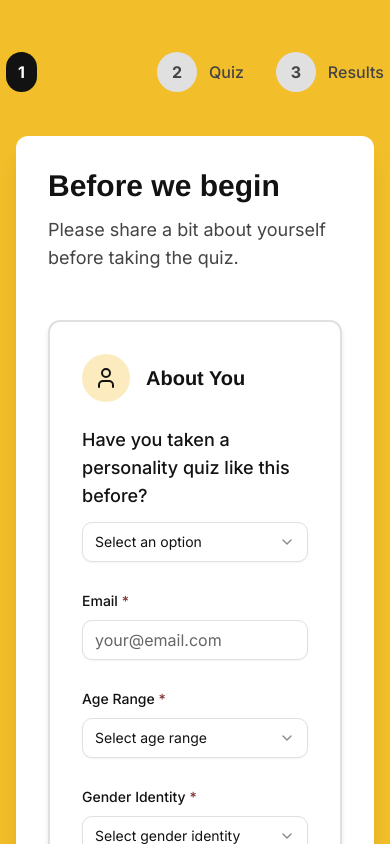
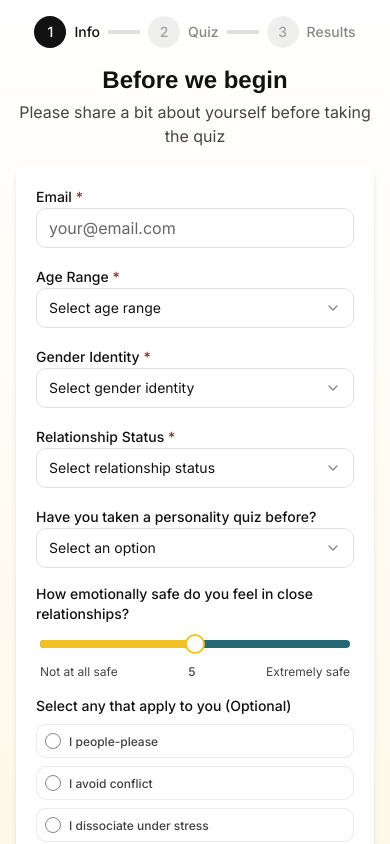
Before and after one commit to nidhi0805/blind-spot-quiz, a React (Vite) app: page / in a window 390 px wide. Both pictures are taken after a click on the button "Begin Self-Assessment". Shown: the top 844 px of the page. Built offline with nearby package versions, Linux system fonts and the light colour scheme.

Commit message:
Refactor: Redesign quiz frontend for FIA branding
Redesigned the quiz intro, intake, and question layouts to match the FIA brand, ensuring a clean, modern, and engaging user experience. Implemented full-screen viewports, responsive designs, and improved visual elements.

```diff
--- a/src/components/IntakeForm.tsx
+++ b/src/components/IntakeForm.tsx
@@ -1,3 +1,4 @@
+
 import React, { useState } from 'react';
 import { useQuiz } from '../context/QuizContext';
 import {
@@ -14,7 +15,8 @@ import { Label } from "@/components/ui/label";
 import { Checkbox } from "@/components/ui/checkbox";
 import { Select, SelectContent, SelectItem, SelectTrigger, SelectValue } from "@/components/ui/select";
 import { toast } from "sonner";
-import { ChevronRight, Lock, User, Puzzle } from "lucide-react";
+import { ChevronRight } from "lucide-react";
+import { motion } from "framer-motion";
 
 const IntakeForm: React.FC = () => {
   const { setIntake, setCurrentStep } = useQuiz();
@@ -27,8 +29,6 @@ const IntakeForm: React.FC = () => {
   const [emotionalSafety, setEmotionalSafety] = useState(5);
   const [preTraits, setPreTraits] = useState<string[]>([]);
   const [emailError, setEmailError] = useState('');
-
-
 
   // Email validation
   const validateEmail = (email: string) => {
@@ -64,6 +64,7 @@ const IntakeForm: React.FC = () => {
       setCurrentStep('results');
       return;
     }
+
     // Save intake data
     setIntake({
       email,
@@ -79,58 +80,72 @@ const IntakeForm: React.FC = () => {
   };
 
   return (
-    <div className="min-h-screen bg-fia-yellow py-12">
-      <div className="fia-container">
-        <div className="fia-stepper mb-10">
-          <div className="fia-stepper-item fia-stepper-item-active">
-            <div className="w-10 h-10 rounded-full bg-fia-charcoal text-fia-white flex items-center justify-center mr-3 text-base font-bold">1</div>
-            <span className="font-medium">Personal Info</span>
+    <motion.div
+      className="h-screen flex flex-col bg-gradient-to-b from-fia-white to-fia-yellow/10 overflow-hidden"
+      initial={{ opacity: 0 }}
+      animate={{ opacity: 1 }}
+      exit={{ opacity: 0 }}
+    >
+      {/* Progress indicator */}
+      <div className="pt-4 pb-2 px-4">
+        <div className="max-w-4xl mx-auto flex items-center justify-center space-x-2 md:space-x-4">
+          <div className="flex items-center">
+            <div className="w-8 h-8 rounded-full bg-fia-charcoal text-white flex items-center justify-center text-sm font-medium">1</div>
+            <span className="ml-2 text-sm font-medium">Info</span>
           </div>
-          <div className="w-16 h-[2px] bg-fia-border mx-3"></div>
-          <div className="fia-stepper-item">
-            <div className="w-10 h-10 rounded-full bg-fia-border text-fia-textLight flex items-center justify-center mr-3 text-base font-bold">2</div>
-            <span className="font-medium">Quiz</span>
+          <div className="w-8 h-1 bg-fia-border"></div>
+          <div className="flex items-center opacity-50">
+            <div className="w-8 h-8 rounded-full bg-fia-border text-fia-textLight flex items-center justify-center text-sm font-medium">2</div>
+            <span className="ml-2 text-sm font-medium">Quiz</span>
           </div>
-          <div className="w-16 h-[2px] bg-fia-border mx-3"></div>
-          <div className="fia-stepper-item">
-            <div className="w-10 h-10 rounded-full bg-fia-border text-fia-textLight flex items-center justify-center mr-3 text-base font-bold">3</div>
-            <span className="font-medium">Results</span>
+          <div className="w-8 h-1 bg-fia-border"></div>
+          <div className="flex items-center opacity-50">
+            <div className="w-8 h-8 rounded-full bg-fia-border text-fia-textLight flex items-center justify-center text-sm font-medium">3</div>
+            <span className="ml-2 text-sm font-medium">Results</span>
+          </div>
         </div>
       </div>
 
-        <Card className="fia-card animate-fade-in shadow-xl border-0">
-          <div className="mb-12">
-            <h2 className="fia-heading mb-3 text-3xl">Before we begin</h2>
-            <p className="text-fia-textLight text-lg">Please share a bit about yourself before taking the quiz.</p>
+      {/* Main form area */}
+      <div className="flex-1 flex flex-col px-4 py-2 overflow-hidden">
+        <div className="max-w-4xl mx-auto w-full flex flex-col h-full">
+          {/* Header */}
+          <div className="text-center mb-4">
+            <motion.h2
+              className="text-2xl md:text-3xl font-bold mb-1"
+              initial={{ opacity: 0, y: -10 }}
+              animate={{ opacity: 1, y: 0 }}
+              transition={{ delay: 0.1 }}
+            >
+              Before we begin
+            </motion.h2>
+            <motion.p
+              className="text-fia-textLight text-base"
+              initial={{ opacity: 0 }}
+              animate={{ opacity: 1 }}
+              transition={{ delay: 0.2 }}
+            >
+              Please share a bit about yourself before taking the quiz
+            </motion.p>
           </div>
 
-          <form onSubmit={handleSubmit} className="space-y-10">
-            <div className="p-8 bg-fia-white rounded-xl border-2 border-fia-border shadow-md">
-              <div className="flex items-center mb-6">
-                <div className="w-12 h-12 rounded-full bg-fia-yellow/30 flex items-center justify-center mr-4">
-                  <User className="w-6 h-6 text-fia-charcoal" />
-                </div>
-                <h3 className="text-xl font-bold">About You</h3>
-              </div>
-
-              <div className="space-y-3 mb-8">
-            <Label htmlFor="taken-quiz" className="fia-label text-lg font-medium">
-              Have you taken a personality quiz like this before?
-            </Label>
-            <Select value={hasTakenQuiz} onValueChange={setHasTakenQuiz} required>
-            <SelectTrigger id="taken-quiz" className="fia-input">
-            <SelectValue placeholder="Select an option" />
-            </SelectTrigger>
-            <SelectContent className="border-2 border-fia-border">
-            <SelectItem value="yes">Yes</SelectItem>
-            <SelectItem value="no">No</SelectItem>
-            </SelectContent>
-            </Select>
-              </div>
-
+          {/* Form content */}
+          <div className="flex-1 flex flex-col">
+            <motion.div
+              className="flex-1"
+              initial={{ opacity: 0, y: 10 }}
+              animate={{ opacity: 1, y: 0 }}
+              transition={{ delay: 0.3 }}
+            >
+              <Card className="bg-white border-0 shadow-md h-full">
+                <form onSubmit={handleSubmit} className="h-full flex flex-col p-5">
+                  {/* Two column grid for form inputs */}
+                  <div className="grid grid-cols-1 md:grid-cols-2 gap-x-8 gap-y-4 flex-1">
+                    {/* Left Column */}
+                    <div className="space-y-4">
                       {/* Email */}
-              <div className="space-y-3 mb-8">
-                <Label htmlFor="email" className="fia-label">
+                      <div>
+                        <Label htmlFor="email" className="text-sm font-medium text-fia-charcoal">
                           Email <span className="text-fia-burgundy">*</span>
                         </Label>
                         <Input
@@ -141,24 +156,23 @@ const IntakeForm: React.FC = () => {
                             setEmail(e.target.value);
                             setEmailError('');
                           }}
-                  className={`fia-input ${emailError ? 'border-fia-burgundy ring-1 ring-fia-burgundy' : 'focus:border-fia-yellow'}`}
+                          className={`h-10 ${emailError ? 'border-fia-burgundy ring-1 ring-fia-burgundy' : 'focus:border-fia-yellow'}`}
                           placeholder="your@email.com"
                           required
                         />
-                {emailError && <p className="text-sm text-fia-burgundy font-medium">{emailError}</p>}
+                        {emailError && <p className="text-xs text-fia-burgundy mt-1">{emailError}</p>}
                       </div>
 
-              <div className="grid grid-cols-1 md:grid-cols-2 gap-8">
                       {/* Age Range */}
-                <div className="space-y-3">
-                  <Label htmlFor="age-range" className="fia-label">
+                      <div>
+                        <Label htmlFor="age-range" className="text-sm font-medium text-fia-charcoal">
                           Age Range <span className="text-fia-burgundy">*</span>
                         </Label>
                         <Select value={ageRange} onValueChange={setAgeRange} required>
-                    <SelectTrigger id="age-range" className="fia-input">
+                          <SelectTrigger id="age-range" className="h-10">
                             <SelectValue placeholder="Select age range" />
                           </SelectTrigger>
-                    <SelectContent className="border-2 border-fia-border">
+                          <SelectContent className="border border-fia-border">
                             {ageRangeOptions.map(option => (
                               <SelectItem key={option.value} value={option.value}>
                                 {option.label}
@@ -169,15 +183,15 @@ const IntakeForm: React.FC = () => {
                       </div>
 
                       {/* Gender Identity */}
-                <div className="space-y-3">
-                  <Label htmlFor="gender-identity" className="fia-label">
+                      <div>
+                        <Label htmlFor="gender-identity" className="text-sm font-medium text-fia-charcoal">
                           Gender Identity <span className="text-fia-burgundy">*</span>
                         </Label>
                         <Select value={genderIdentity} onValueChange={setGenderIdentity} required>
-                    <SelectTrigger id="gender-identity" className="fia-input">
+                          <SelectTrigger id="gender-identity" className="h-10">
                             <SelectValue placeholder="Select gender identity" />
                           </SelectTrigger>
-                    <SelectContent className="border-2 border-fia-border">
+                          <SelectContent className="border border-fia-border">
                             {genderOptions.map(option => (
                               <SelectItem key={option.value} value={option.value}>
                                 {option.label}
@@ -188,16 +202,18 @@ const IntakeForm: React.FC = () => {
                       </div>
                     </div>
 
+                    {/* Right Column */}
+                    <div className="space-y-4">
                       {/* Relationship Status */}
-              <div className="space-y-3 mt-8">
-                <Label htmlFor="relationship-status" className="fia-label">
+                      <div>
+                        <Label htmlFor="relationship-status" className="text-sm font-medium text-fia-charcoal">
                           Relationship Status <span className="text-fia-burgundy">*</span>
                         </Label>
                         <Select value={relationshipStatus} onValueChange={setRelationshipStatus} required>
-                  <SelectTrigger id="relationship-status" className="fia-input">
+                          <SelectTrigger id="relationship-status" className="h-10">
                             <SelectValue placeholder="Select relationship status" />
                           </SelectTrigger>
-                  <SelectContent className="border-2 border-fia-border">
+                          <SelectContent className="border border-fia-border">
                             {relationshipOptions.map(option => (
                               <SelectItem key={option.value} value={option.value}>
                                 {option.label}
@@ -206,71 +222,64 @@ const IntakeForm: React.FC = () => {
                           </SelectContent>
                         </Select>
                       </div>
-            </div>
 
-            {/* Emotional Safety Section */}
-            <div className="p-8 bg-fia-white rounded-xl border-2 border-fia-border shadow-md">
-              <div className="flex items-center mb-6">
-                <div className="w-12 h-12 rounded-full bg-fia-blue/30 flex items-center justify-center mr-4">
-                  <Lock className="w-6 h-6 text-fia-blue" />
-                </div>
-                <h3 className="text-xl font-bold">Emotional Safety</h3>
+                      {/* Previous Quiz */}
+                      <div>
+                        <Label htmlFor="taken-quiz" className="text-sm font-medium text-fia-charcoal">
+                          Have you taken a personality quiz before?
+                        </Label>
+                        <Select value={hasTakenQuiz} onValueChange={setHasTakenQuiz}>
+                          <SelectTrigger id="taken-quiz" className="h-10">
+                            <SelectValue placeholder="Select an option" />
+                          </SelectTrigger>
+                          <SelectContent className="border border-fia-border">
+                            <SelectItem value="yes">Yes</SelectItem>
+                            <SelectItem value="no">No</SelectItem>
+                          </SelectContent>
+                        </Select>
                       </div>
 
                       {/* Emotional Safety Slider */}
-              <div className="space-y-6">
-                <Label className="fia-label text-lg">
-                  How emotionally safe do you feel in your closest relationships?
+                      <div>
+                        <Label className="text-sm font-medium text-fia-charcoal mb-2 block">
+                          How emotionally safe do you feel in close relationships?
                         </Label>
-                <div className="space-y-8 px-4">
-                  <div className="relative pt-10">
+                        <div className="px-1">
                           <Slider
                             value={[emotionalSafety]}
                             min={0}
                             max={10}
                             step={1}
                             onValueChange={values => setEmotionalSafety(values[0])}
-                      className="z-10"
+                            className="my-4"
                           />
-                    <div
-                      className="absolute top-0 left-0 bg-fia-charcoal text-fia-white px-4 py-2 rounded-md transform -translate-x-1/2 transition-all"
-                      style={{ left: `${emotionalSafety * 10}%` }}
-                    >
-                      {emotionalSafety}
-                    </div>
-                  </div>
-                  <div className="flex justify-between text-base font-medium pt-6">
+                          <div className="flex justify-between text-xs text-fia-textLight">
                             <span>Not at all safe</span>
+                            <span className="font-medium">{emotionalSafety}</span>
                             <span>Extremely safe</span>
                           </div>
                         </div>
                       </div>
                     </div>
-
-            {/* Pre-traits Section */}
-            <div className="p-8 bg-fia-white rounded-xl border-2 border-fia-border shadow-md">
-              <div className="flex items-center mb-6">
-                <div className="w-12 h-12 rounded-full bg-fia-teal/30 flex items-center justify-center mr-4">
-                  <Puzzle className="w-6 h-6 text-fia-teal" />
-                </div>
-                <h3 className="text-xl font-bold">Behavioral Patterns</h3>
                   </div>
 
-              {/* Pre-traits Checkboxes */}
-              <div className="space-y-5">
-                <Label className="fia-label text-lg">Do any of these apply to you? (Optional)</Label>
-                <div className="grid grid-cols-1 md:grid-cols-2 gap-4">
-                  {preTraitsOptions.map(option => (
-                    <div key={option.value} className="flex items-start space-x-3 p-5 border-2 border-fia-border rounded-lg bg-white hover:bg-fia-teal/5 transition-colors">
+                  {/* Traits section - optional, condensed */}
+                  <div className="mt-4">
+                    <Label className="text-sm font-medium text-fia-charcoal mb-2 block">
+                      Select any that apply to you (Optional)
+                    </Label>
+                    <div className="grid grid-cols-1 sm:grid-cols-2 md:grid-cols-3 gap-2">
+                      {preTraitsOptions.slice(0, 3).map(option => (
+                        <div key={option.value} className="flex items-center space-x-2 bg-white border border-fia-border/60 rounded-md p-2 hover:bg-fia-teal/5">
                           <Checkbox
                             id={option.value}
                             checked={preTraits.includes(option.value)}
                             onCheckedChange={() => handlePreTraitChange(option.value)}
-                        className="mt-1 border-fia-charcoal/60"
+                            className="border-fia-charcoal/50"
                           />
                           <Label
                             htmlFor={option.value}
-                        className="cursor-pointer text-base leading-snug"
+                            className="cursor-pointer text-xs leading-tight text-fia-charcoal/80"
                           >
                             {option.label}
                           </Label>
@@ -278,29 +287,29 @@ const IntakeForm: React.FC = () => {
                       ))}
                     </div>
                   </div>
-            </div>
 
-            {/* Consent Message */}
-            <div className="rounded-lg bg-fia-blue/10 border-2 border-fia-blue/20 p-6 text-base leading-relaxed">
-              <p className="font-medium text-fia-blue">
-                This is not therapy or diagnosis. It's a mirror — built to help you reflect
-                on how you show up when things get complicated. Everything you share is
-                private and never sold.
-              </p>
+                  {/* Consent message - simplified */}
+                  <div className="mt-3 text-xs text-fia-blue/90 bg-fia-blue/5 border border-fia-blue/10 rounded-md p-2">
+                    This is not therapy or diagnosis — it's a mirror to help you reflect on how you show up in complex relationships.
                   </div>
 
                   {/* Submit Button */}
+                  <div className="mt-4 flex justify-center">
                     <Button
                       type="submit"
-              className="fia-cta-button w-full group"
+                      className="bg-fia-charcoal hover:bg-fia-charcoal/90 text-white px-8 py-2 rounded-lg font-medium group"
                     >
                       Begin the Quiz
                       <ChevronRight className="ml-1 group-hover:translate-x-1 transition-transform" />
                     </Button>
+                  </div>
                 </form>
               </Card>
+            </motion.div>
           </div>
         </div>
+      </div>
+    </motion.div>
   );
 };
 
--- a/src/index.css
+++ b/src/index.css
@@ -1,4 +1,3 @@
-
 @import url('https://fonts.googleapis.com/css2?family=Inter:wght@300;400;500;600;700&display=swap');
 @import url('https://fonts.googleapis.com/css2?family=DM+Sans:wght@400;500;700&family=Work+Sans:wght@400;500;600;700&display=swap');
 
@@ -66,6 +65,33 @@
 
   p {
     @apply leading-relaxed;
+  }
+
+  /* Ensure content fits in viewport */
+  html, body, #root {
+    @apply h-full overflow-hidden;
+  }
+
+  /* Add text balance where needed */
+  .text-balance {
+    text-wrap: balance;
+  }
+
+  /* Custom scrollbar for answer options */
+  .custom-scrollbar::-webkit-scrollbar {
+    width: 4px;
+  }
+
+  .custom-scrollbar::-webkit-scrollbar-track {
+    @apply bg-transparent;
+  }
+
+  .custom-scrollbar::-webkit-scrollbar-thumb {
+    @apply bg-fia-border/60 rounded-full;
+  }
+
+  .custom-scrollbar::-webkit-scrollbar-thumb:hover {
+    @apply bg-fia-border;
   }
 }
 
```
Also changed, not shown: src/components/Quiz.tsx (+13 -14 lines), src/components/QuizQuestion.tsx (+30 -29 lines), src/pages/Index.tsx (+60 -34 lines). Lines whose indentation alone changed are shown as unchanged.
